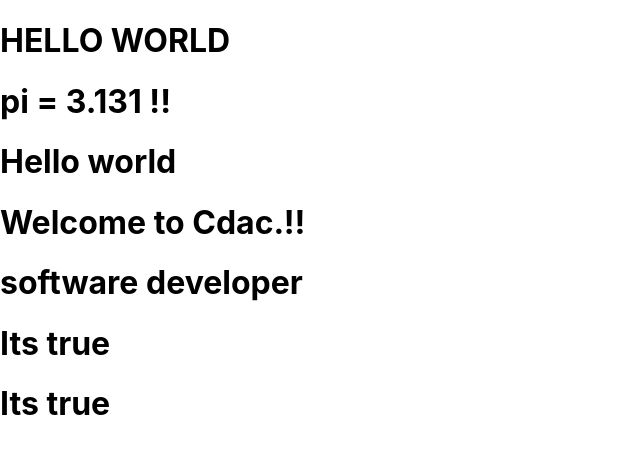
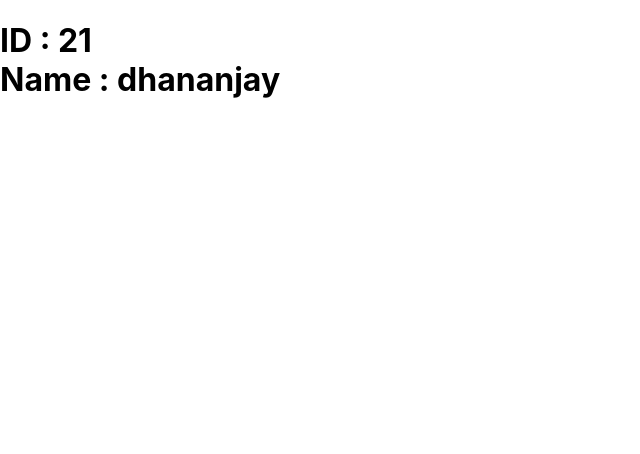
Before and after one commit to Dhananjaybhagwat0028/second-react-app, a React (Create React App) app: page / in a window 1280 px wide. Shown: the top 454 px of the page, without its empty margins (0-640 px from the left). Built offline with nearby package versions, Linux system fonts and the light colour scheme.

Commit message:
interpolation with objects

```diff
--- a/src/App.js
+++ b/src/App.js
@@ -1,30 +1,17 @@
 //Interpolation :- means data binding in jsx
 
+// interpolation using object literal
 
 function App() {
-  let str = `Hello world`;
-  let pi = 3.131;
-  let  num = 21;
-  let active = true ;
-   let isLogin = true ;
+  let admin = {id:21 ,name:"dhananjay"};
 
   return (
     <>
-      <h1>HELLO WORLD</h1>
-      <h1> pi = {pi} !!</h1>
-      <h1>{str}</h1>
 
-      {/**login logout logic */}
-      {isLogin && <h1>Welcome to Cdac.!!</h1> }
-
-
-
-      {/** uses of boolean */}
-      <h1>{active ?"software developer":"web developer"}</h1>
-
-      {/**most usefulll */}
-      {active && <h1>Its true</h1> }
-      {active ? <h1>Its true</h1>: <h1>is False</h1> }
+      <h1>
+        ID : {admin.id} <br />
+        Name : {admin.name}
+      </h1>
     </>
   );
 }
```
